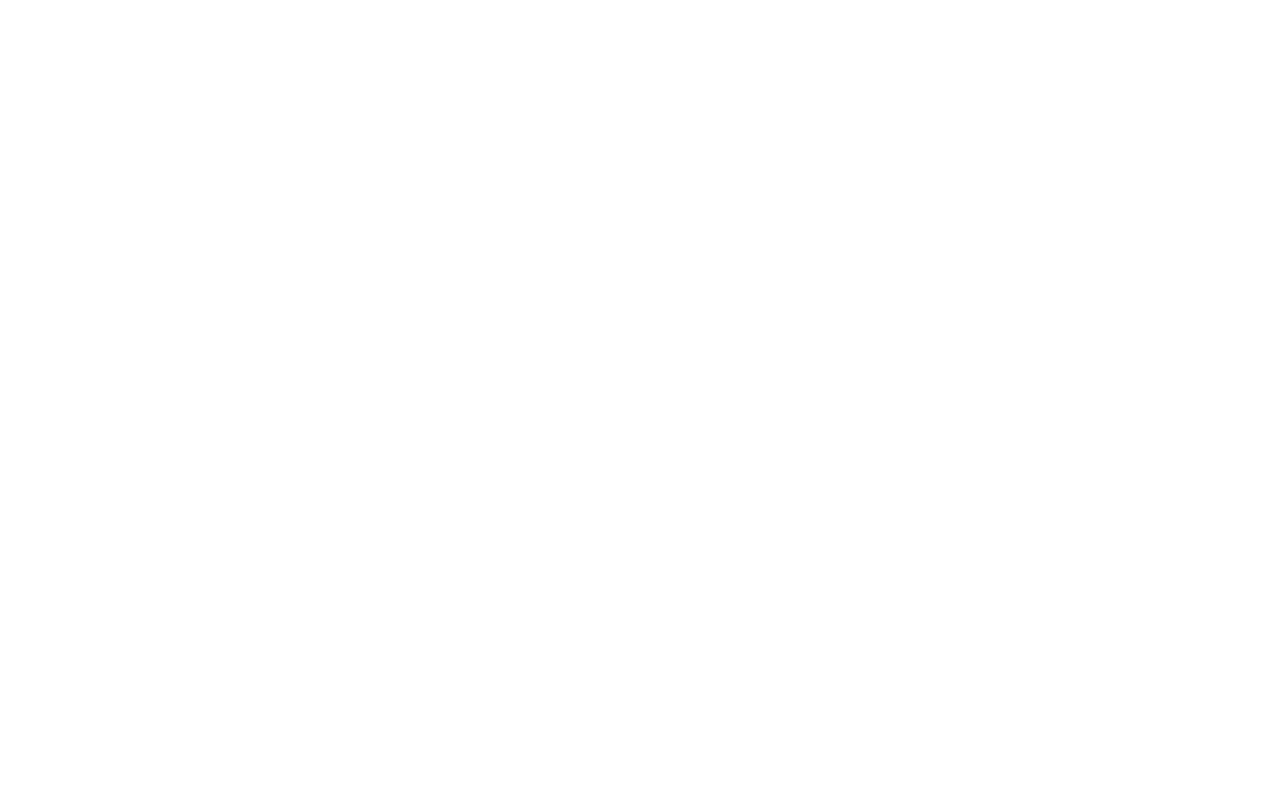
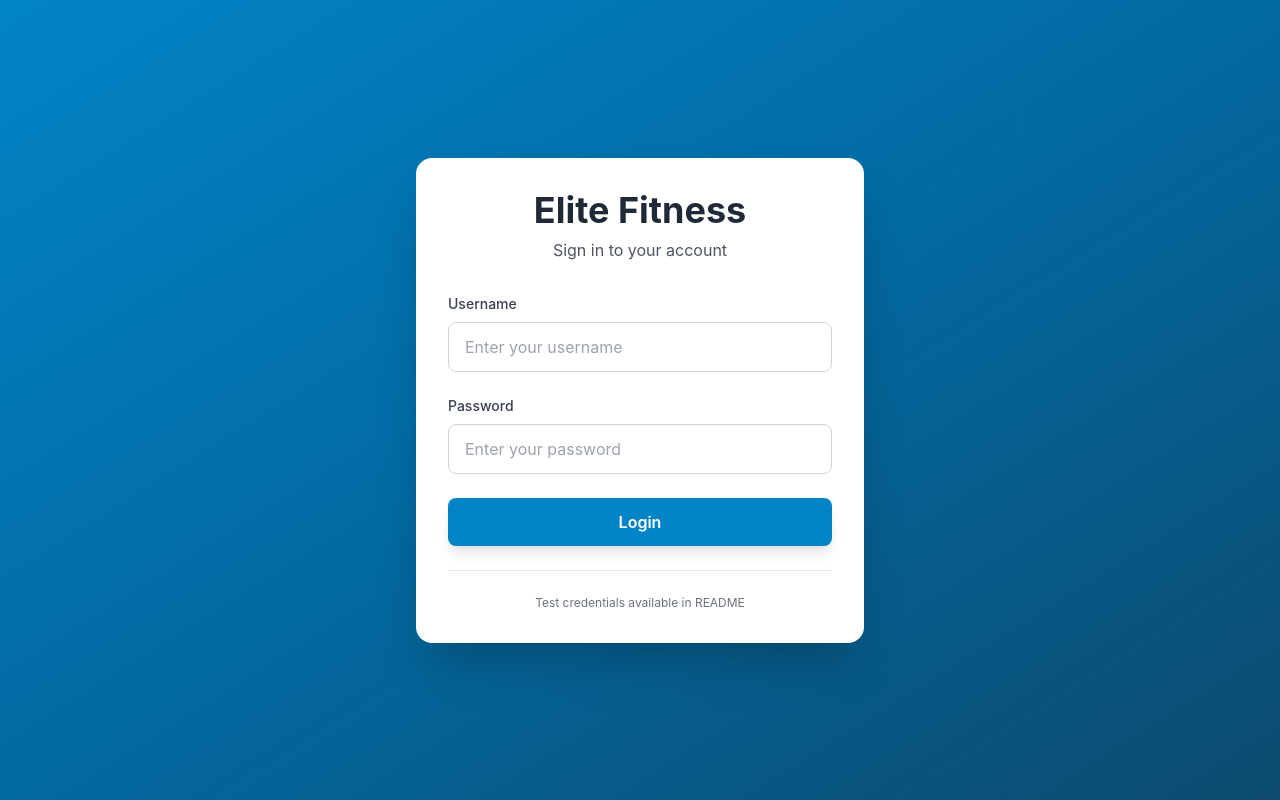
Before and after one commit to kloginov-biarum/login-application-pro, a React (Vite) app: page /#/login-application-pro-after-deploy in a window 1280 px wide. Before the commit this address had no page. Built offline with nearby package versions, Linux system fonts and the light colour scheme.

Commit message:
Add alternative login page with 37-second loading delay

```diff
--- a/src/App.tsx
+++ b/src/App.tsx
@@ -1,5 +1,6 @@
 import { HashRouter as Router, Routes, Route, Navigate } from 'react-router-dom';
 import LoginPage from './components/LoginPage';
+import LoginPageAfterDeploy from './components/LoginPageAfterDeploy';
 import UserDashboard from './components/UserDashboard';
 import TrainerDashboard from './components/TrainerDashboard';
 import AdminDashboard from './components/AdminDashboard';
@@ -18,6 +19,16 @@
               <Navigate to="/user" replace />
             ) : (
               <LoginPage />
+            )
+          }
+        />
+        <Route
+          path="/login-application-pro-after-deploy"
+          element={
+            isAuthenticated() ? (
+              <Navigate to="/user" replace />
+            ) : (
+              <LoginPageAfterDeploy />
             )
           }
         />
--- /dev/null
+++ b/src/components/LoginPageAfterDeploy.tsx
@@ -0,0 +1,128 @@
+import { useState } from 'react';
+import { useNavigate } from 'react-router-dom';
+import { authenticate, setCurrentUser } from '../auth';
+
+const LoginPageAfterDeploy = () => {
+  const [username, setUsername] = useState('');
+  const [password, setPassword] = useState('');
+  const [error, setError] = useState('');
+  const [isLoading, setIsLoading] = useState(false);
+  const navigate = useNavigate();
+
+  const handleSubmit = async (e: React.FormEvent) => {
+    e.preventDefault();
+    setError('');
+
+    const user = authenticate(username, password);
+
+    if (user) {
+      setIsLoading(true);
+      setCurrentUser(user);
+
+      // Wait 37 seconds before navigation
+      await new Promise(resolve => setTimeout(resolve, 37000));
+
+      setIsLoading(false);
+
+      // Navigate based on role
+      switch (user.role) {
+        case 'user':
+          navigate('/user');
+          break;
+        case 'trainer':
+          navigate('/trainer');
+          break;
+        case 'administrator':
+          navigate('/admin');
+          break;
+        case 'salesperson':
+          navigate('/sales');
+          break;
+        default:
+          navigate('/');
+      }
+    } else {
+      setError('Invalid username or password');
+    }
+  };
+
+  return (
+    <div className="min-h-screen bg-gradient-to-br from-primary-600 via-primary-700 to-primary-900 flex items-center justify-center px-4">
+      <div className="max-w-md w-full bg-white rounded-2xl shadow-2xl p-8">
+        <div className="text-center mb-8">
+          <h1 className="text-4xl font-bold text-gray-800 mb-2">Elite Fitness</h1>
+          <p className="text-gray-600">Sign in to your account</p>
+        </div>
+
+        {isLoading ? (
+          <div className="space-y-6">
+            <div className="flex flex-col items-center justify-center py-12">
+              <div className="relative w-16 h-16 mb-4">
+                <div className="absolute top-0 left-0 w-16 h-16 border-4 border-primary-200 rounded-full"></div>
+                <div className="absolute top-0 left-0 w-16 h-16 border-4 border-primary-600 border-t-transparent rounded-full animate-spin"></div>
+              </div>
+              <p className="text-lg font-semibold text-gray-700 mb-2">Loading...</p>
+              <p className="text-sm text-gray-500">Please wait while we authenticate your credentials</p>
+            </div>
+          </div>
+        ) : (
+          <form onSubmit={handleSubmit} className="space-y-6">
+            <div>
+              <label htmlFor="username" className="block text-sm font-medium text-gray-700 mb-2">
+                Username
+              </label>
+              <input
+                id="username"
+                type="text"
+                value={username}
+                onChange={(e) => setUsername(e.target.value)}
+                className="w-full px-4 py-3 border border-gray-300 rounded-lg focus:ring-2 focus:ring-primary-500 focus:border-transparent outline-none transition"
+                placeholder="Enter your username"
+                required
+                disabled={isLoading}
+              />
+            </div>
+
+            <div>
+              <label htmlFor="password" className="block text-sm font-medium text-gray-700 mb-2">
+                Password
+              </label>
+              <input
+                id="password"
+                type="password"
+                value={password}
+                onChange={(e) => setPassword(e.target.value)}
+                className="w-full px-4 py-3 border border-gray-300 rounded-lg focus:ring-2 focus:ring-primary-500 focus:border-transparent outline-none transition"
+                placeholder="Enter your password"
+                required
+                disabled={isLoading}
+              />
+            </div>
+
+            {error && (
+              <div className="bg-red-50 border border-red-200 text-red-700 px-4 py-3 rounded-lg">
+                {error}
+              </div>
+            )}
+
+            <button
+              type="submit"
+              disabled={isLoading}
+              className="w-full bg-primary-600 hover:bg-primary-700 disabled:bg-primary-400 disabled:cursor-not-allowed text-white font-semibold py-3 px-4 rounded-lg transition duration-200 transform hover:scale-105 shadow-lg"
+            >
+              Login
+            </button>
+          </form>
+        )}
+
+        <div className="mt-6 pt-6 border-t border-gray-200">
+          <p className="text-xs text-gray-500 text-center">
+            Test credentials available in README
+          </p>
+        </div>
+      </div>
+    </div>
+  );
+};
+
+export default LoginPageAfterDeploy;
```
Also changed, not shown: 1 other file (tests, documents, lock files or other folders).
